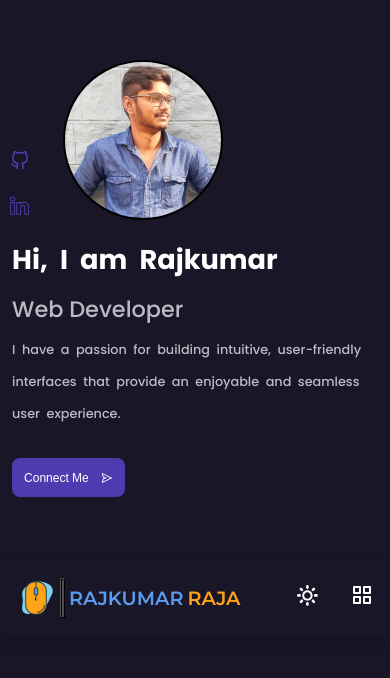
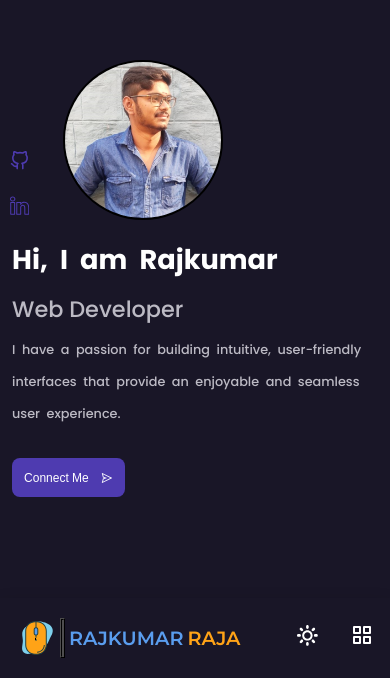
Before and after one commit to RajkumarRaja06/portfolio, a React (Create React App) app: page / in a window 390 px wide. Shown: the part 166-844 px from the top of the page. Built offline with nearby package versions, Linux system fonts and the light colour scheme; the HTML template or start-up script is replaced by a standard one.

Commit message:
changed navbar position

```diff
--- a/src/style/navbar.css
+++ b/src/style/navbar.css
@@ -154,7 +154,7 @@ nav {
 @media screen and (max-width: 900px) {
   nav {
     position: fixed;
-    bottom: 2.5rem;
+    bottom: 0;
     overflow-y: hidden;
     top: inherit;
     box-shadow: var(--dark-shadow);
```
